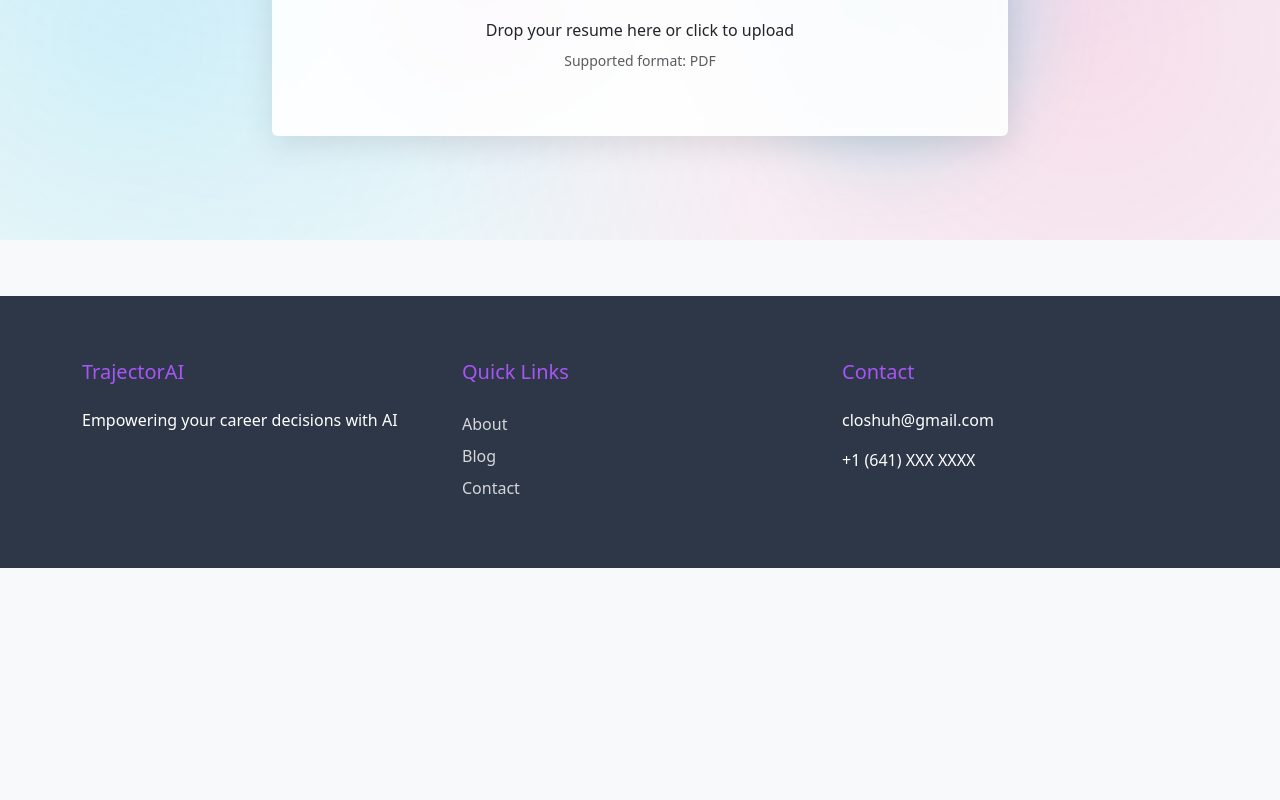
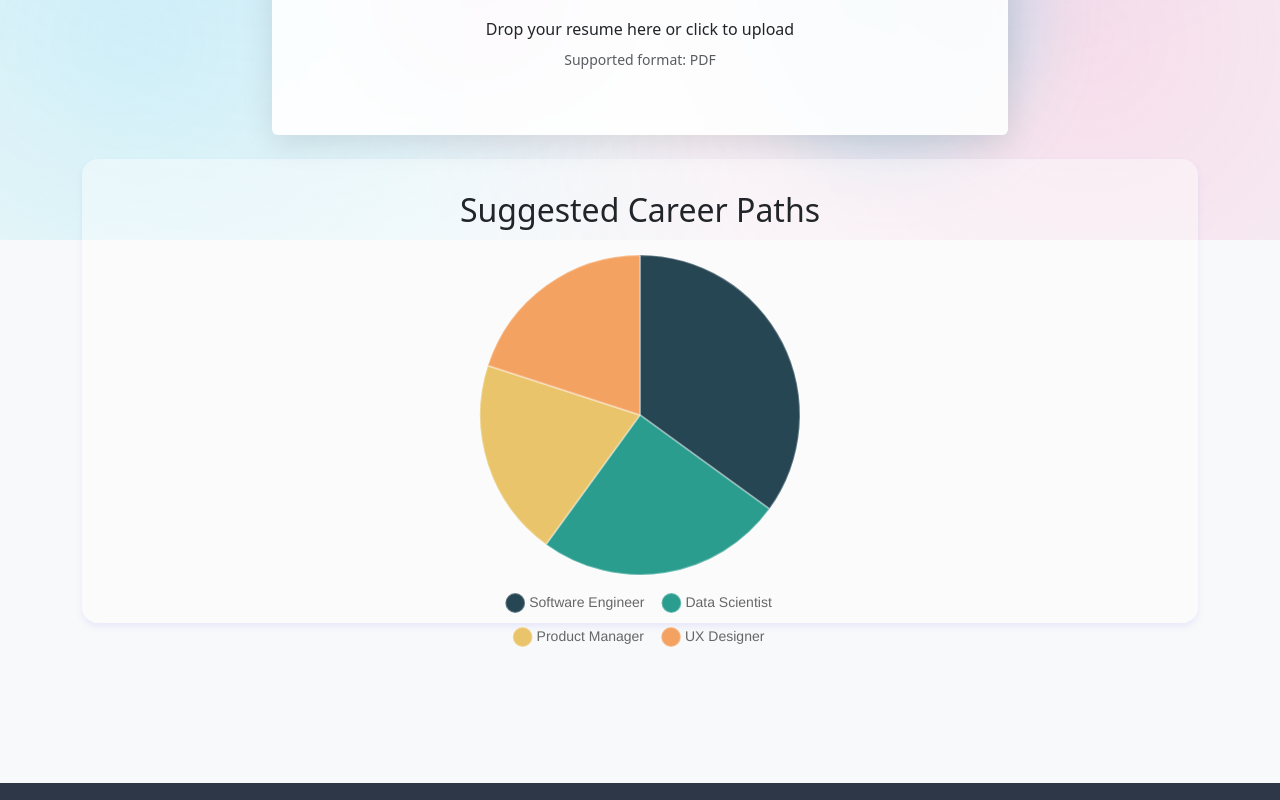
Before and after one commit to Quinsh/Trajectoria, a React (Vite) app in the folder frontend/: page / in a window 1280 px wide. Shown: the part 560-1360 px from the top of the page. Before the commit the page ends 1128 px from the top, so only its background shows below. Built offline with nearby package versions, Linux system fonts and the light colour scheme; no server answers.

Commit message:
pie chart

```diff
--- a/frontend/package.json
+++ b/frontend/package.json
@@ -15,13 +15,16 @@
     "@mui/icons-material": "^6.4.3",
     "@mui/material": "^6.4.3",
     "bootstrap": "^5.3.3",
+    "chart.js": "^4.4.7",
     "lucide-react": "^0.475.0",
     "openai": "^4.83.0",
     "pdfjs-dist": "^4.10.38",
     "react": "^19.0.0",
     "react-bootstrap": "^2.10.9",
+    "react-chartjs-2": "^5.3.0",
     "react-dom": "^19.0.0",
-    "react-pdftotext": "^1.3.4"
+    "react-pdftotext": "^1.3.4",
+    "recharts": "^2.15.1"
   },
   "devDependencies": {
     "@eslint/js": "^9.19.0",
--- a/frontend/src/App.jsx
+++ b/frontend/src/App.jsx
@@ -1,7 +1,7 @@
 import React, { useState } from 'react';
 import { Container, Row, Col, Navbar, Nav } from 'react-bootstrap';
 import { ResumeUpload } from './components/ResumeUpload';
-import { CareerSuggestions } from './components/CareerSuggestions';
+import { CareerSuggestions } from './components/CareerSuggestions'
 import { ContactList } from './components/ContactList';
 
 function App() {
@@ -52,11 +52,19 @@ function App() {
       <Container className="main-content">
         <Row className="justify-content-center">
           <Col md={10} lg={8}>
-            <ResumeUpload onAnalysis={handleAnalysis} />
-            {analysisResult && (
+            {!analysisResult && <ResumeUpload onAnalysis={handleAnalysis} />}
+          </Col>
+        </Row>
+      </Container>
+
+      {/* Analysis Data */}
+      <Container className="main-content">
+        <Row className="justify-content-center">
+          <Col md={10} lg={12}>
+            {1 && (
               <div className="mt-4 analysis-results">
-                <CareerSuggestions analysis={analysisResult.analysis} />
-                <ContactList contacts={analysisResult.suggested_contacts} />
+                <CareerSuggestions analysis={analysisResult} />
+                <ContactList contacts={analysisResult} />
               </div>
             )}
           </Col>
--- a/frontend/src/components/CareerSuggestions.jsx
+++ b/frontend/src/components/CareerSuggestions.jsx
@@ -1,17 +1,99 @@
 import React from 'react';
-import { Card } from 'react-bootstrap';
+import { Pie } from 'react-chartjs-2';
+import { Chart as ChartJS, ArcElement, Tooltip, Legend } from 'chart.js';
+
+ChartJS.register(ArcElement, Tooltip, Legend);
+
+const COLORS = [
+  '#264653', // Deep Teal
+  '#2a9d8f', // Persian Green
+  '#e9c46a', // Muted Yellow
+  '#f4a261', // Sandy Orange
+  '#e76f51', // Soft Red
+  '#8ecae6', // Pastel Blue
+];
+
+
+// for testing, erase later
+const analysisData = [
+  { jobTitle: "Software Engineer", percentage: 0.35 },
+  { jobTitle: "Data Scientist", percentage: 0.25 },
+  { jobTitle: "Product Manager", percentage: 0.20 },
+  { jobTitle: "UX Designer", percentage: 0.20 }
+];
 
 export const CareerSuggestions = ({ analysis }) => {
-  if (!analysis) return null;
+  // if (!analysis || !Array.isArray(analysis) || analysis.length === 0) {
+  //   return null; // Handle empty data
+  // }
+
+  analysis = analysisData;
+
+  const data = {
+    labels: analysis.map(item => item.jobTitle),
+    datasets: [{
+      data: analysis.map(item => item.percentage * 100),
+      backgroundColor: analysis.map((_, index) => COLORS[index % COLORS.length]),
+      borderColor: 'rgba(255, 255, 255, 0.3)',
+      borderWidth: 2,
+      hoverBackgroundColor: analysis.map((_, index) => COLORS[index % COLORS.length].replace(')', ', 0.8)')),
+      hoverBorderColor: 'rgba(255, 255, 255, 0.3)',
+      hoverBorderWidth: 4,
+      hoverOffset: 10
+    }]
+  };
+
+  const options = {
+    responsive: true,
+    maintainAspectRatio: true,
+    plugins: {
+      legend: {
+        position: 'bottom',
+        labels: {
+          padding: 20,
+          font: {
+            size: 14
+          },
+          usePointStyle: true,
+          pointStyle: 'circle'
+        }
+      },
+      tooltip: {
+        backgroundColor: 'rgba(255, 255, 255, 0.4)',
+        titleColor: '#333',
+        titleFont: {
+          size: 14,
+          weight: 'bold'
+        },
+        bodyColor: '#666',
+        bodyFont: {
+          size: 13
+        },
+        padding: 12,
+        borderColor: '#ddd',
+        borderWidth: 1,
+        displayColors: true,
+        callbacks: {
+          label: (context) => {
+            return ` ${context.formattedValue}%`;
+          }
+        }
+      }
+    },
+    animation: {
+      animateScale: true,
+      animateRotate: true,
+      duration: 1000,
+      easing: 'easeInOutQuart'
+    }
+  };
 
   return (
-    <Card className="mb-4">
-      <Card.Header as="h5">Suggested Career Paths</Card.Header>
-      <Card.Body>
-        <Card.Text className="white-space-pre-wrap">
-          {analysis}
-        </Card.Text>
-      </Card.Body>
-    </Card>
+    <div className="main-content flex flex-col items-center">
+    <div style={{ width: '400px', height: '400px' }} className="mx-auto">
+      <h2 className="text-center mb-4">Suggested Career Paths</h2>
+      <Pie data={data} options={options} />
+    </div>
+  </div>
   );
 };
--- a/frontend/src/styles/modern.css
+++ b/frontend/src/styles/modern.css
@@ -9,8 +9,8 @@ position: relative;
 overflow: hidden;
 margin-bottom: -4rem;
 background: rgba(255, 255, 255, 0.1);
-backdrop-filter: blur(5px);
-border-bottom: 1px solid rgba(255, 255, 255, 0.2);
+/* backdrop-filter: blur(5px); */
+/* border-bottom: 1px solid rgba(255, 255, 255, 0.2); */
 }
 
 .hero-title {
@@ -72,7 +72,7 @@ color: white !important;
 
 /* Analysis Results */
 .analysis-results {
-background: white;
+background: rgba(255, 255, 255, 0.4);
 border-radius: 1rem;
 padding: 2rem;
 box-shadow: 0 4px 6px rgba(99, 102, 241, 0.1);
```
Also changed, not shown: 1 other file (tests, documents, lock files or other folders).
